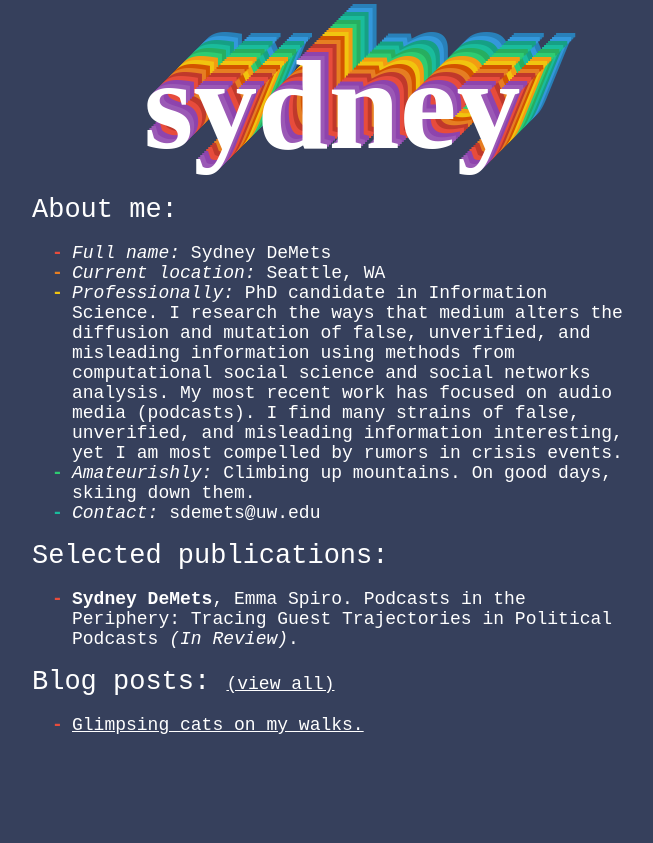
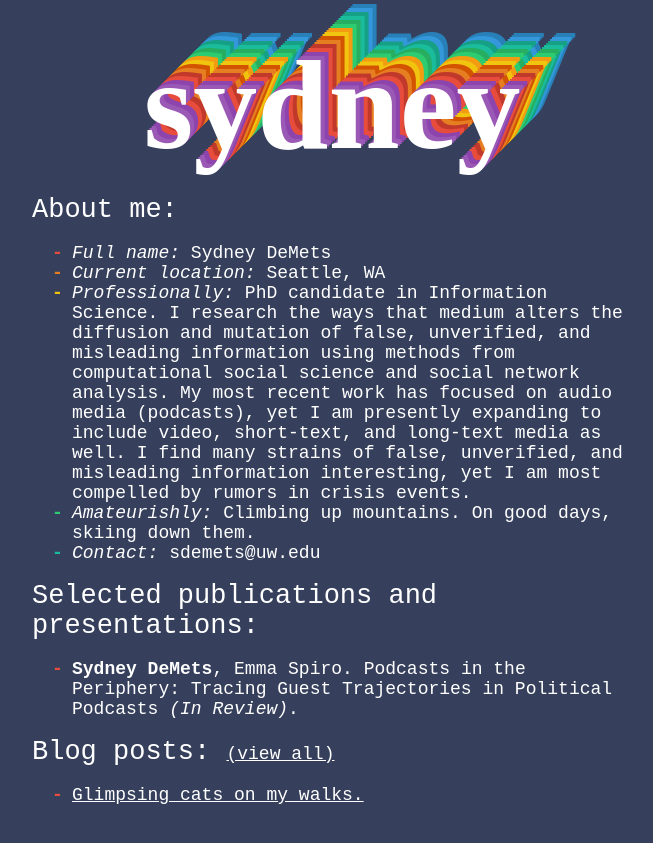
Before and after one commit to sydneyDeMets/sydneydemets.github.io, a Jekyll site: the page built from index.md, in a window 1280 px wide. Shown: the top 843 px of the page, without its empty margins (308-961 px from the left). Built offline with Jekyll 4.4.1, drawn with Linux system fonts in a browser that asks for light colours.

Commit message:
Update index.md

```diff
--- a/index.md
+++ b/index.md
@@ -8,10 +8,10 @@
 
 - *Full name:* Sydney DeMets
 - *Current location:* Seattle, WA
-- *Professionally:* PhD candidate in Information Science. I research the ways that medium alters the diffusion and mutation of false, unverified, and misleading information using methods from computational social science and social networks analysis. My most recent work has focused on audio media (podcasts). I find many strains of false, unverified, and misleading information interesting, yet I am most compelled by rumors in crisis events.
+- *Professionally:* PhD candidate in Information Science. I research the ways that medium alters the diffusion and mutation of false, unverified, and misleading information using methods from computational social science and social network analysis. My most recent work has focused on audio media (podcasts), yet I am presently expanding to include video, short-text, and long-text media as well. I find many strains of false, unverified, and misleading information interesting, yet I am most compelled by rumors in crisis events.
 - *Amateurishly:* Climbing up mountains. On good days, skiing down them.
 - *Contact:* sdemets@uw.edu
 
-# Selected publications:
+# Selected publications and presentations:
 
 - **Sydney DeMets**, Emma Spiro. Podcasts in the Periphery: Tracing Guest Trajectories in Political Podcasts *(In Review)*.
```
